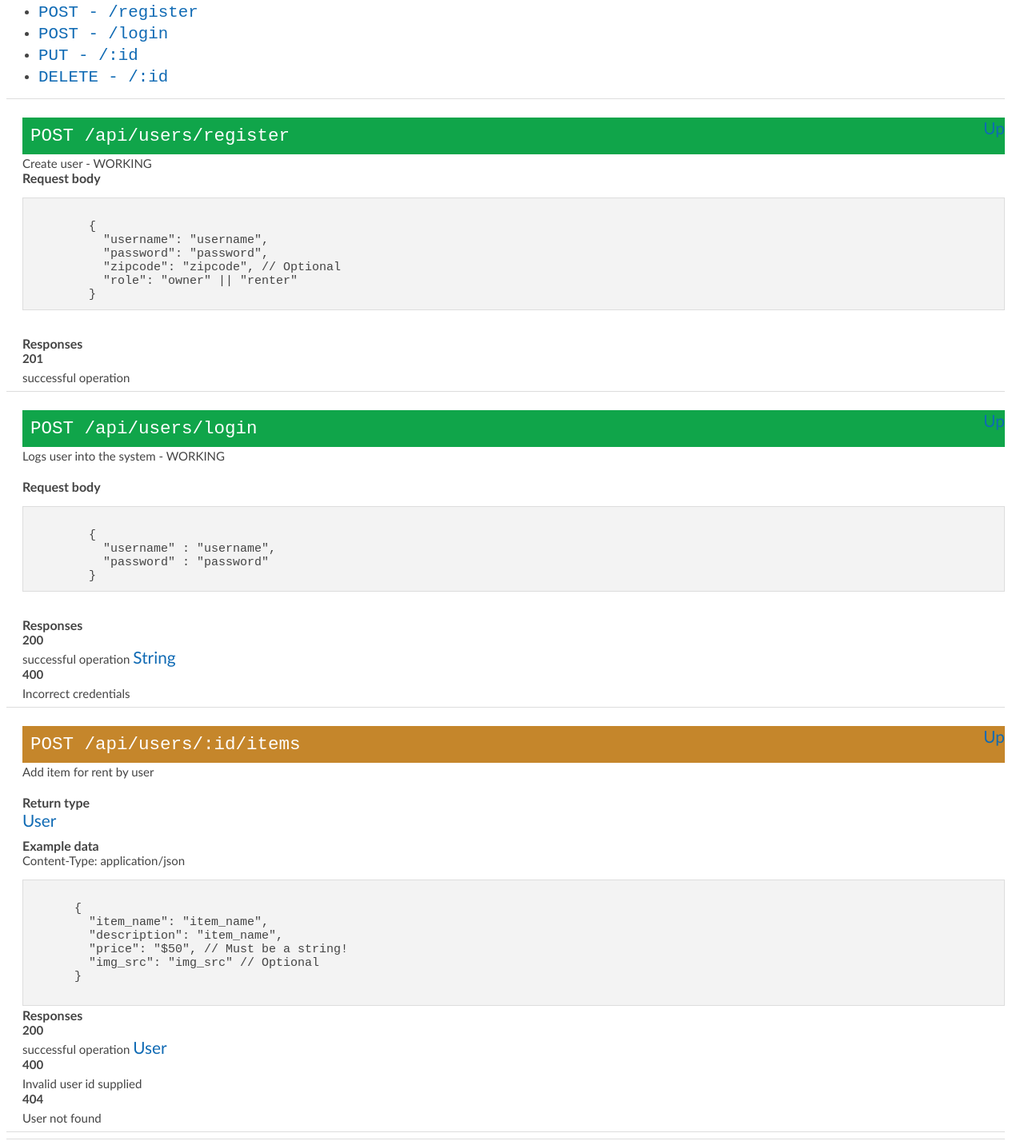
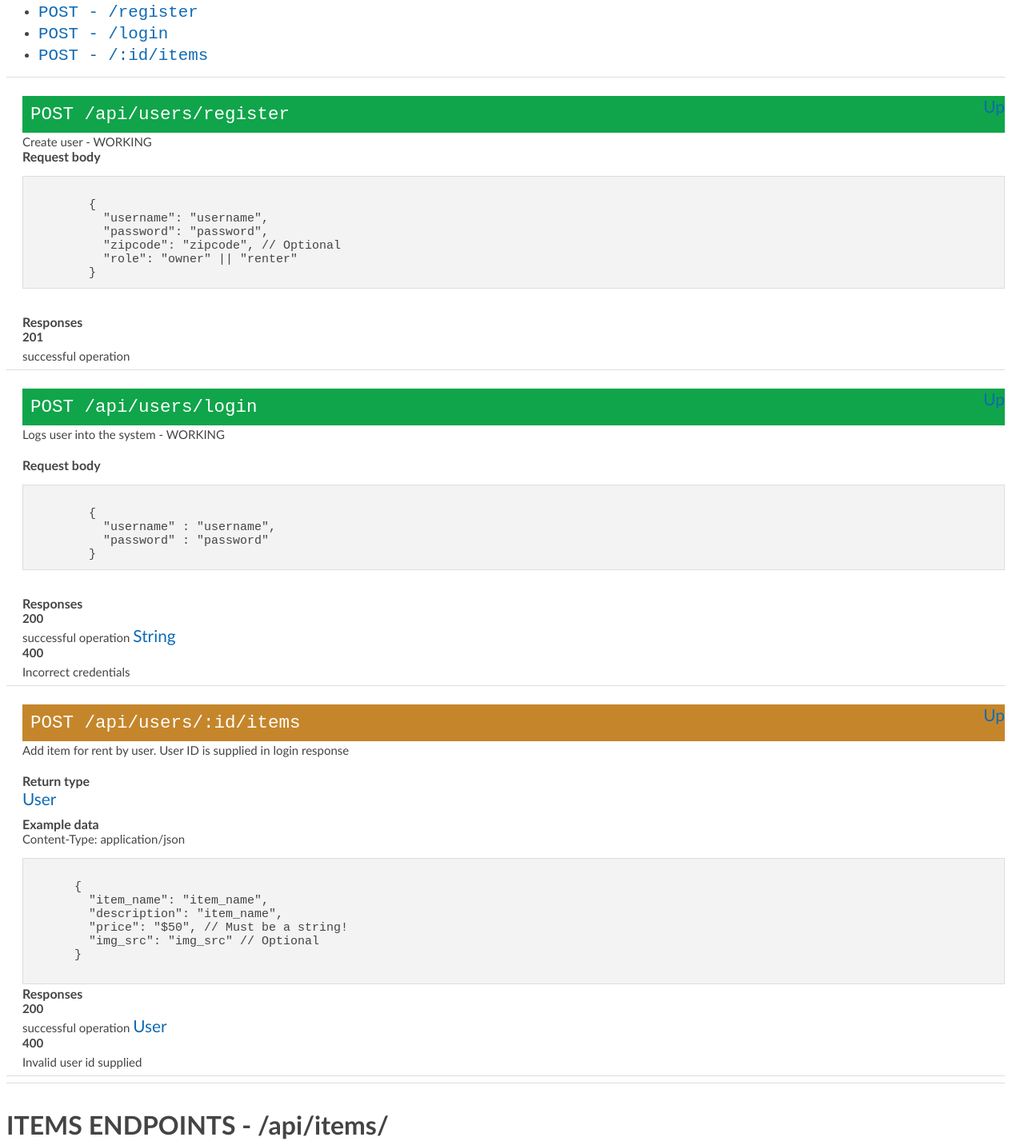
Before and after one commit to Use-My-Tech-Stuff-PT/Backend, a website: page documentation/index.html in a window 1280 px wide. Shown: the part 188-1615 px from the top of the page at 80% size. Drawn offline with Linux system fonts and the light colour scheme.

Commit message:
fixed errors in documentation

```diff
--- a/documentation/index.html
+++ b/documentation/index.html
@@ -214,12 +214,7 @@
       </li>
       <li>
         <a href="#getUserByName"
-          ><code><span class="http-method">put</span> - /:id</code></a
-        >
-      </li>
-      <li>
-        <a href="#deleteUser"
-          ><code><span class="http-method">delete</span> - /:id</code></a
+          ><code><span class="http-method">post</span> - /:id/items</code></a
         >
       </li>
     </ul>
@@ -302,7 +297,7 @@
         ><code class="huge"><span class="http-method">post</span> /api/users/:id/items</code></pre>
       </div>
       <div class="method-summary">
-        Add item for rent by user <span
+        Add item for rent by user. User ID is supplied in login response <span
           class="nickname"
           ></span
         >
@@ -335,9 +330,6 @@
       <a href="#User">User</a>
       <h4 class="field-label">400</h4>
       Invalid user id supplied
-      <a href="#"></a>
-      <h4 class="field-label">404</h4>
-      User not found
       <a href="#"></a>
     </div>
     <!-- method -->
@@ -490,7 +482,7 @@
           <a class="up" href="#__Methods">Up</a>
           <pre
             class="delete"
-          ><code class="huge"><span class="http-method">delete</span> /api/item/:id</code></pre>
+          ><code class="huge"><span class="http-method">delete</span> /api/items/:id</code></pre>
         </div>
         <div class="method-summary">
           Delete item - WORKING <span class="nickname"></span>
```
